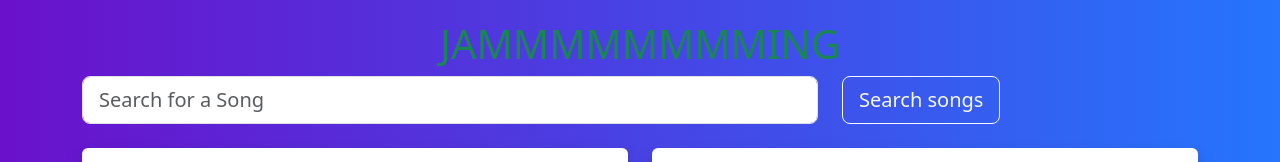
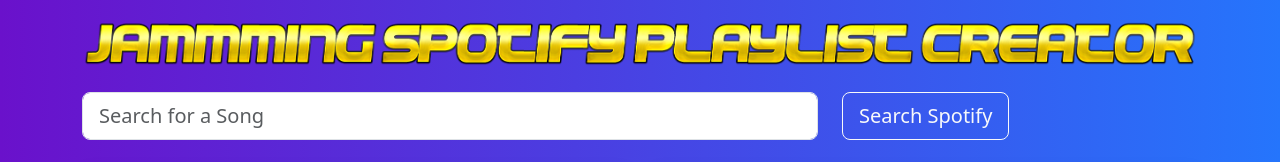
Before and after one commit to johnmdrake1/jammming, a React (Create React App) app: page / in a window 1280 px wide. Shown: the top 162 px of the page. Built offline with nearby package versions, Linux system fonts and the light colour scheme; no server answers.

Commit message:
Added cool custom logo image from a logo generator, replaced the h1 with it! Very satisfied.

```diff
--- a/src/App.js
+++ b/src/App.js
@@ -91,9 +91,10 @@
     <div style={backgroundStyle}>
       <Container>
         {/* App Title */}
-        <Row>
+        <Row className='mb-4'>
           <Col>
-            <h1 className="text-success text-center">JAMMMMMMMMING</h1>
+            {/* <h1 className="text-success text-center">JAMMMMMMMMING</h1> */}
+            <img src="/jammming-logo.png" alt="Jammming logo" style={{ maxWidth: '100%' }} />
           </Col>
         </Row>
         {/* Test Button for getting access token, will need to be removed  */}
--- a/src/components/SearchBar/SearchBar.js
+++ b/src/components/SearchBar/SearchBar.js
@@ -29,7 +29,7 @@
                     />
                 </Col>
                 <Col md={4}>
-                    <Button variant="outline-light" size="lg" onClick={handleSearch}>Search songs</Button>
+                    <Button variant="outline-light" size="lg" onClick={handleSearch}>Search Spotify</Button>
                 </Col>
             </Row>
         </div>
```
Also changed, not shown: public/jammming-logo.png (added).
